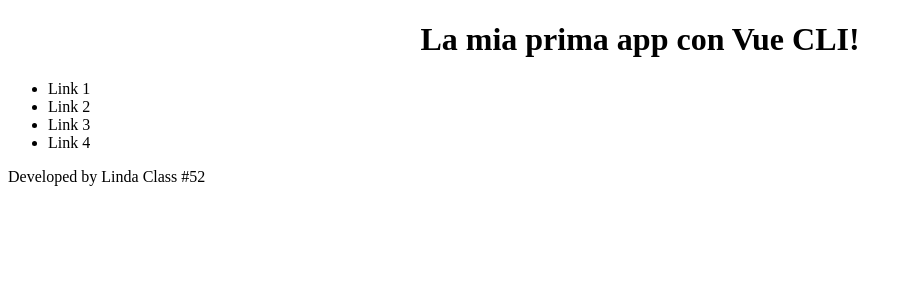
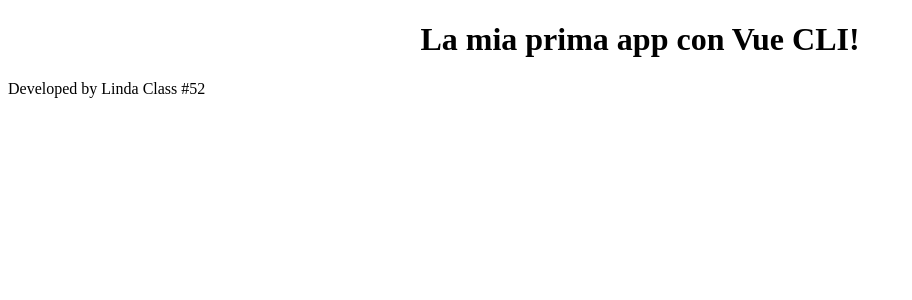
Before and after one commit to lindabettini/vue-cli-first, a Vue app: page / in a window 1280 px wide. Shown: the top 300 px of the page, without its empty margins (0-912 px from the left). Built offline with nearby package versions, Linux system fonts and the light colour scheme.

Commit message:
Add Hero

```diff
--- a/src/App.vue
+++ b/src/App.vue
@@ -1,24 +1,19 @@
 <template>
 	<div>
 		<Title />
-		<main>
-			<ul>
-				<li>Link 1</li>
-				<li>Link 2</li>
-				<li>Link 3</li>
-				<li>Link 4</li>
-			</ul>
-		</main>
+		<Hero />
 		<footer>Developed by Linda Class #52</footer>
 	</div>
 </template>
 
 <script>
 import Title from "./components/Title.vue";
+import Hero from "./components/Hero.vue";
 export default {
 	name: "App",
 	components: {
 		Title,
+		Hero,
 	},
 };
 </script>
--- /dev/null
+++ b/src/components/Hero.vue
@@ -0,0 +1,16 @@
+<template>
+	<div id="jumbotron"></div>
+</template>
+
+<script>
+export default {
+	name: "Hero",
+};
+</script>
+
+<!-- Add "scoped" attribute to limit CSS to this component only -->
+<style>
+h1 {
+	text-align: center;
+}
+</style>
```
